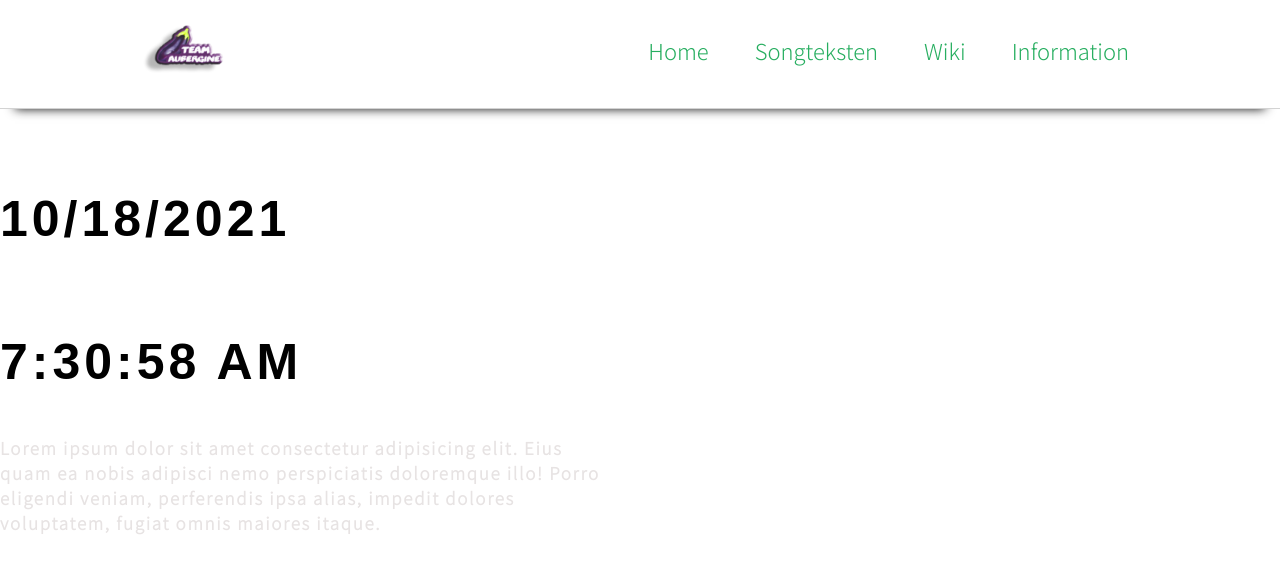
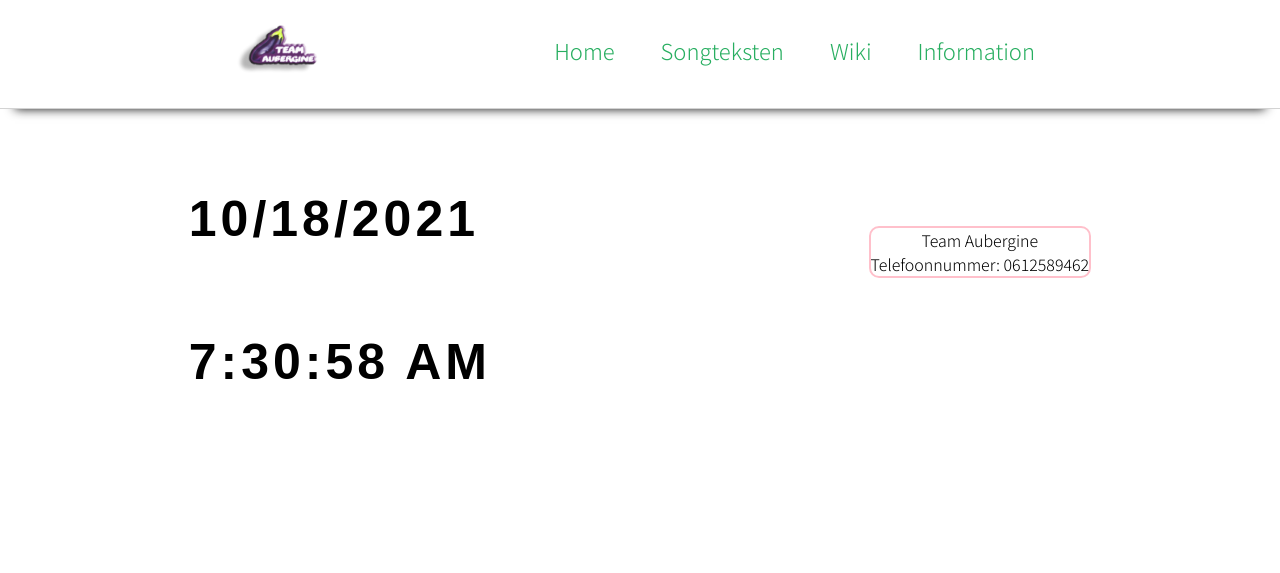
Before and after one commit to ThomasvanGastel2/C2-Codecamp, a PHP site: page /C2-Codecamp/ in a window 1280 px wide. Shown: the top 573 px of the page. Run offline with PHP 8.4, Linux system fonts and the light colour scheme.

Commit message:
style css main

```diff
--- a/css/style.css
+++ b/css/style.css
@@ -1,10 +1,20 @@
-
+* {
+    margin: 0 auto;
+}
 
 body{
     font-family: 'Noto Sans JP', sans-serif;
     margin: 0;
     padding: 0;
 }
+
+.datetime-box{
+    max-width: 80%;
+    border-radius: 10px;
+    text-align: center;
+    border: 2px solid pink;
+}
+
 /* Wiki MainPage */
 .button_wiki{
 
--- a/index.php
+++ b/index.php
@@ -6,7 +6,7 @@
     <meta charset="UTF-8">
     <meta http-equiv="X-UA-Compatible" content="IE=edge">
     <meta name="viewport" content="width=device-width, initial-scale=1.0">
-    <title>Document</title>
+    <title>Team Aubergine</title>
 </head>
 <body>
     <?php
@@ -15,24 +15,28 @@
     <div class="content">
 
     <div class="text">
-
         <h1><span id="datetime"></span></h1>
         <h1><span id="time"></span></h1>
+    </div>
 
+    <div class="datetime-box">
+        <div class="date">
+            <script>
+                var dt = new Date();
+                document.getElementById("datetime").innerHTML = dt.toLocaleDateString();
+            </script>
+        </div>
 
-    <script>
-
-        var dt = new Date();
-
-        document.getElementById("datetime").innerHTML = dt.toLocaleDateString();
-
-    </script>
-
+        <div class="timedisplay">
             <script>
                 var dt = new Date();
                 document.getElementById("time").innerHTML = dt.toLocaleTimeString();
             </script>
-
-    <p>Lorem ipsum dolor sit amet consectetur adipisicing elit. Eius quam ea nobis adipisci nemo perspiciatis doloremque illo! Porro eligendi veniam, perferendis ipsa alias, impedit dolores voluptatem, fugiat omnis maiores itaque.</p>
+            <p>Team Aubergine</p>
+            <p>Telefoonnummer: 0612589462</p>
+            <p></p>
+            <p></p>
+        </div>
+    </div>
 </body>
 </html>
```
Lines whose indentation alone changed are shown as unchanged.
